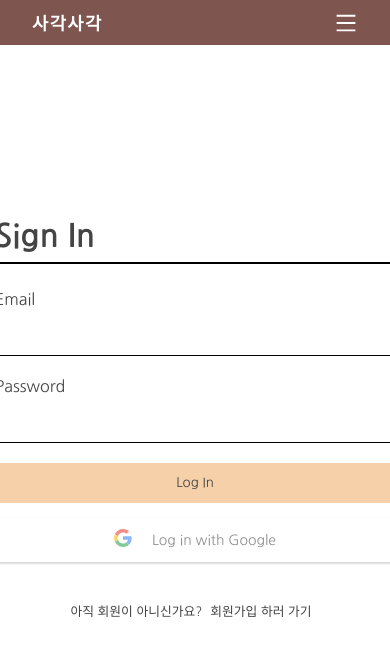
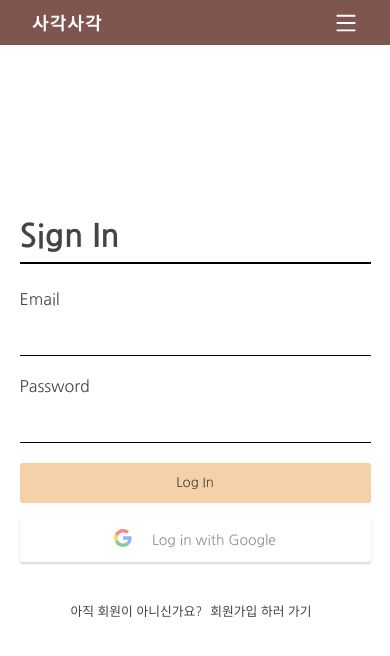
Before and after one commit to ksyksy815/sagaksagak-client, a React (Create React App) app: page /login in a window 390 px wide. Shown: the top 656 px of the page. Built offline with nearby package versions, Linux system fonts and the light colour scheme; no server answers.

Commit message:
[feat] / #23 / responsive css

```diff
--- a/src/pages/LogInPage.js
+++ b/src/pages/LogInPage.js
@@ -10,14 +10,25 @@ const StyledLogInPage = styled.div`
   display: flex;
   justify-content: center;
   align-items: center;
+  min-height: 100vh;
+  width: 100%;
+
+  .login-page-wrapper {
+    display: flex;
+    justify-content: center;
+    align-items: center;
     flex-direction: column;
     row-gap: 15px;
-  min-height: 100vh;
+    width: 400px;
+
+    @media only screen and (max-width: 445px) {
+      width: 90%;
+    }
 
     h1 {
       border-bottom: 2px solid black;
       padding: 10px 0;
-    width: 400px;
+      width: 100%;
       margin: 10px;
     }
 
@@ -42,11 +53,12 @@ const StyledLogInPage = styled.div`
       display: flex;
       flex-direction: column;
       row-gap: 20px;
+      width: 100%;
 
       input {
         border: none;
         border-bottom: 1px solid black;
-      width: 400px;
+        width: 100%;
         font-size: 1.3rem;
 
         &:focus {
@@ -67,7 +79,7 @@ const StyledLogInPage = styled.div`
 
         button {
           border: none;
-        width: 400px;
+          width: 100%;
           height: 40px;
           background: #f5d0a9;
           border-radius: 3px;
@@ -80,10 +92,11 @@ const StyledLogInPage = styled.div`
         }
       }
     }
+  }
 `;
 
 const StyledGoogleLogin = styled(GoogleLogin)`
-  width: 400px;
+  width: 100%;
   display: flex;
   justify-content: center;
   align-items: center;
@@ -187,6 +200,7 @@ const LogInPage = () => {
 
   return (
     <StyledLogInPage>
+      <div className="login-page-wrapper">
         <h1>Sign In</h1>
         <form>
           <label>Email</label>
@@ -207,8 +221,11 @@ const LogInPage = () => {
         />
         <p id="sign-up-link">
           아직 회원이 아니신가요?
-        <span onClick={() => history.push("/signup")}>회원가입 하러 가기</span>
+          <span onClick={() => history.push("/signup")}>
+            회원가입 하러 가기
+          </span>
         </p>
+      </div>
     </StyledLogInPage>
   );
 };
```
Lines whose indentation alone changed are shown as unchanged.
